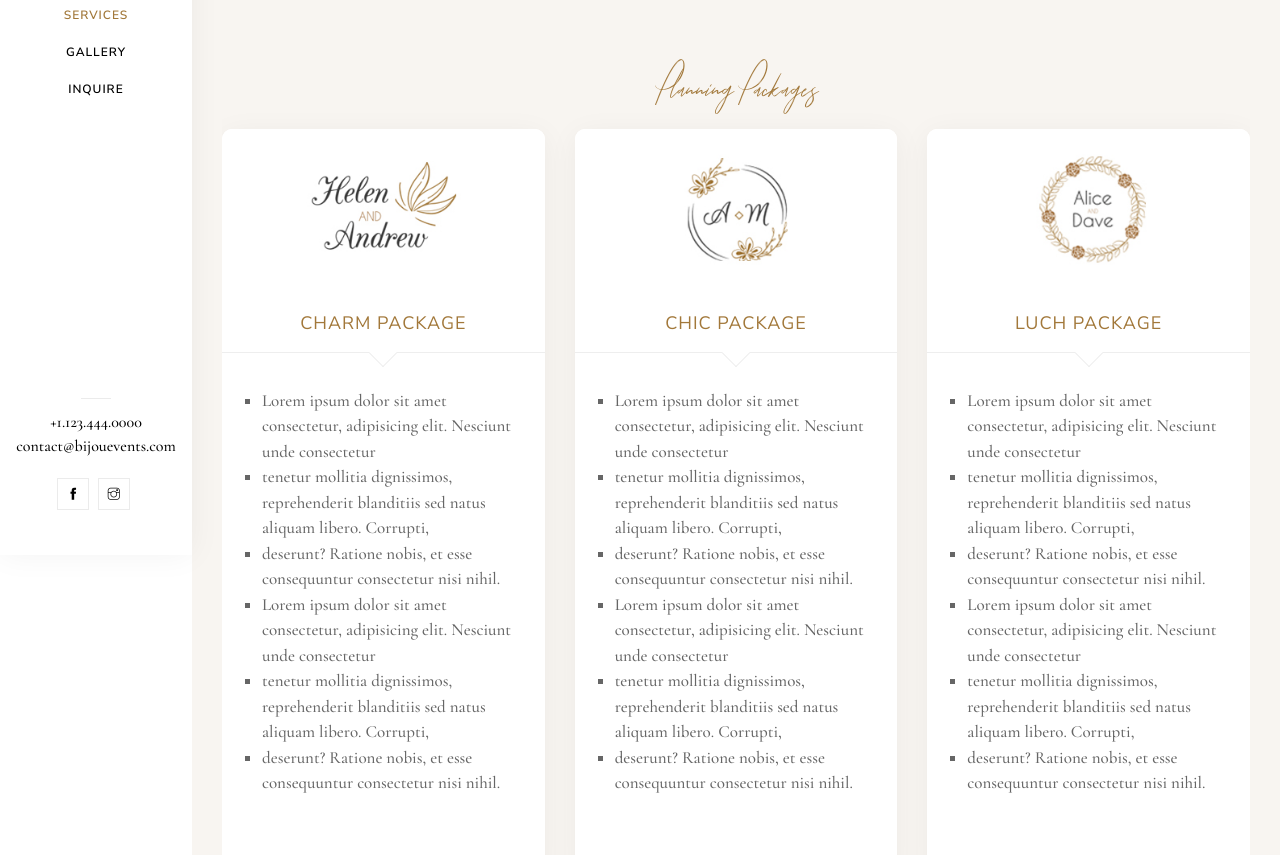
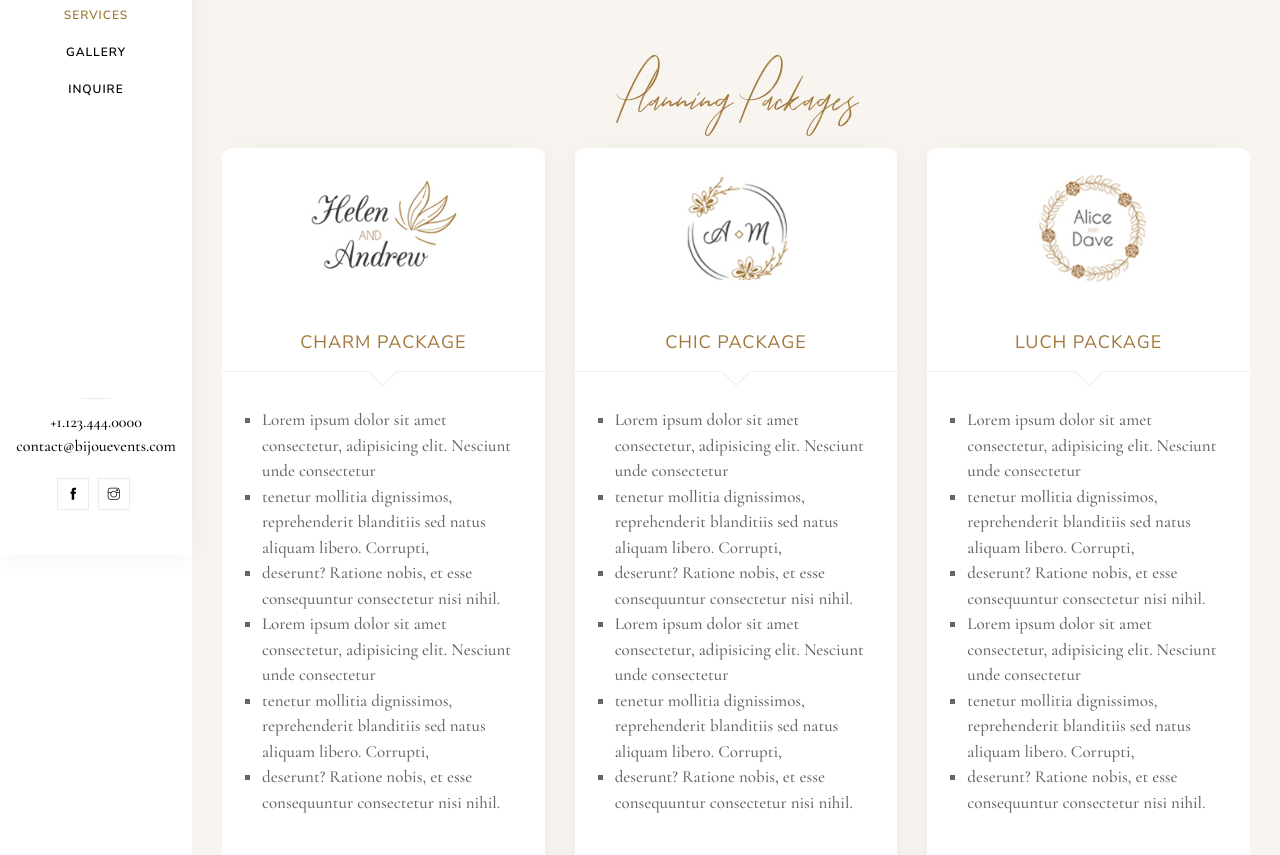
Before and after one commit to Jeeb-2/Bijou_events, a plain HTML site: page services-page.html in a window 1280 px wide. Shown: the part 245-1100 px from the top of the page. Drawn offline with nearby package versions, Linux system fonts and the light colour scheme; files whose address does not match are found by name.

Commit message:
update service

```diff
--- a/services-page.html
+++ b/services-page.html
@@ -101,7 +101,7 @@
                 <div class="container-fluid">
                     <div class="row">
                         <div class="col-md-12" style="text-align: center;">
-                            <span class="heading-meta">Planning Packages</span>
+                            <span style="font-size: 40px;" class="heading-meta">Planning Packages</span>
                         </div>
                     </div>
                     <div class="row">
```
